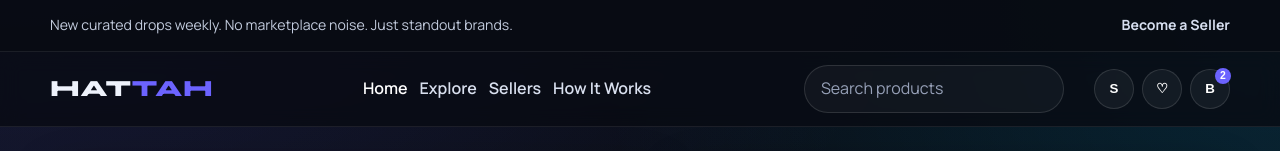
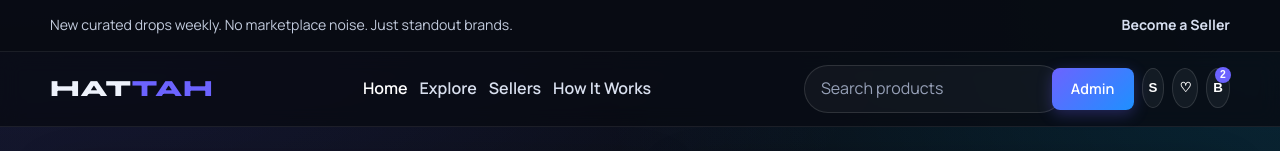
Before and after one commit to Adi708-beep/Hattah, a website: page public/index.html in a window 1280 px wide. Shown: the top 151 px of the page. Drawn offline with Linux system fonts and the light colour scheme; no server answers.

Commit message:
Add admin portal link to navbar across all pages with premium styling

```diff
--- a/package.json
+++ b/package.json
@@ -20,7 +20,8 @@
     "dotenv": "^16.4.5",
     "express": "^4.19.2",
     "jsonwebtoken": "^9.0.2",
-    "mongoose": "^8.6.1"
+    "mongoose": "^8.6.1",
+    "nodemailer": "^8.0.5"
   },
   "devDependencies": {
     "nodemon": "^3.1.4"
--- a/public/css/styles.css
+++ b/public/css/styles.css
@@ -197,6 +197,25 @@ img {
   font-size: 0.65rem;
   display: grid;
   place-items: center;
+}
+
+.admin-link {
+  padding: 0.6rem 1.2rem;
+  background: linear-gradient(135deg, var(--accent) 0%, #1e90ff 100%);
+  color: #fff;
+  border-radius: 8px;
+  font-weight: 600;
+  font-size: 0.9rem;
+  text-decoration: none;
+  transition: all 0.3s ease;
+  box-shadow: 0 4px 15px rgba(108, 99, 255, 0.3);
+  display: inline-block;
+}
+
+.admin-link:hover {
+  transform: translateY(-2px);
+  box-shadow: 0 6px 20px rgba(108, 99, 255, 0.5);
+  background: linear-gradient(135deg, #1e90ff 0%, var(--accent) 100%);
 }
 
 .section {
--- a/public/index.html
+++ b/public/index.html
@@ -28,6 +28,7 @@
           <input class="search-input" type="text" placeholder="Search products" />
         </div>
         <div class="nav-actions">
+          <a href="/admin-login.html" class="admin-link" aria-label="Admin Portal">Admin</a>
           <button class="icon-btn" aria-label="Search">S</button>
           <button class="icon-btn" aria-label="Wishlist">♡</button>
           <button class="icon-btn badged" aria-label="Bag">B</button>
```
Also changed, not shown: public/admin-dashboard.html (+1 -1 lines), public/explore.html (+1 -0 lines), public/how-it-works.html (+1 -0 lines), public/onboarding.html (+1 -0 lines), public/order.html (+1 -0 lines), public/product.html (+1 -0 lines), public/sellers.html (+1 -0 lines), 3 other files.
